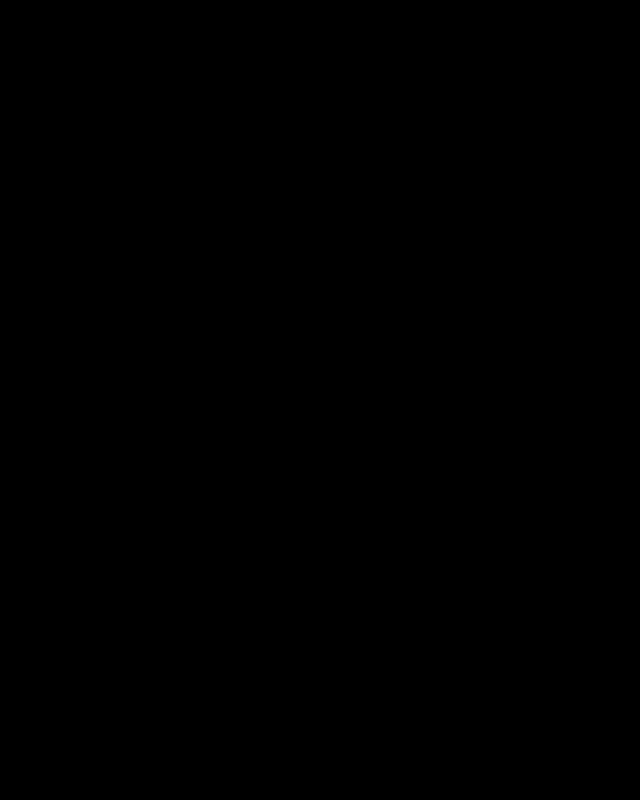
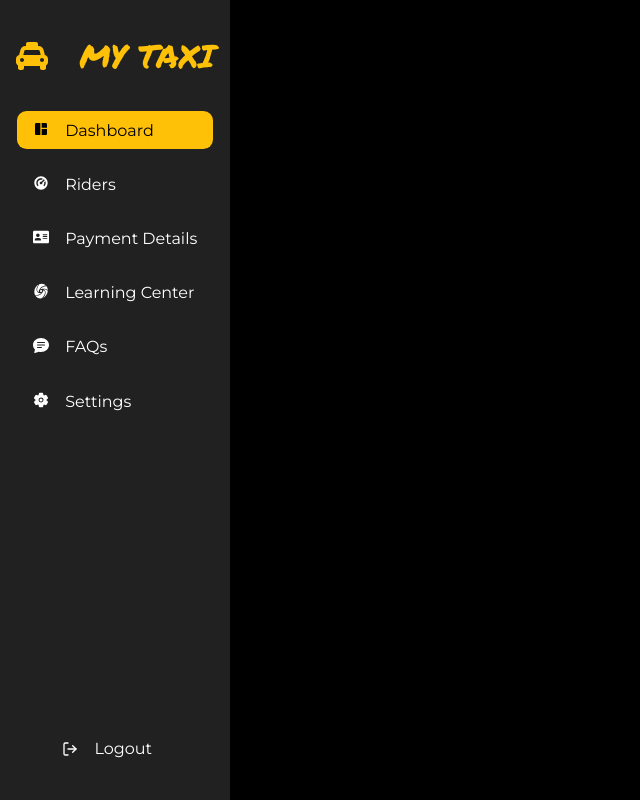
Before and after one commit to Melchizedek-1/Admin-Dashboard, a React (Create React App) app: page / in a window 1280 px wide. Shown: the whole page, without its empty margins (0-640 px from the left). Built offline with nearby package versions, Linux system fonts and the light colour scheme; the HTML template or start-up script is replaced by a standard one.

Commit message:
Sidebar section added

```diff
--- a/src/components/Sidebar.jsx
+++ b/src/components/Sidebar.jsx
@@ -1,9 +1,131 @@
-import React from 'react'
+import React, { useEffect, useState } from 'react'
+import styled from "styled-components";
+
+import { MdSpaceDashboard } from "react-icons/md";
+import { RiDashboard2Fill } from "react-icons/ri";
+import { FaAddressCard, FaTaxi } from "react-icons/fa";
+import { GiTwirlCenter } from "react-icons/gi";
+import { BsFillChatTextFill } from "react-icons/bs";
+import { IoSettings } from "react-icons/io5";
+import { FiLogOut } from "react-icons/fi";
+import { GiHamburgerMenu } from "react-icons/gi";
+import { VscChromeClose } from "react-icons/vsc";
 
 function Sidebar() {
+
+    const [currentLink, setCurrentLink] = useState(1);
+
   return (
-    <div>Sidebar</div>
-  )
+      <>
+        <Section>
+            <div className="top">
+                <div className="brand">
+                    <FaTaxi />
+                    <span>MY TAXI</span>
+                </div>
+                <div className="toggle"></div>
+                <div className="links">
+                    <ul>
+                        <li onClick={() => setCurrentLink(1)} className={currentLink === 1 ? "active" : "none"}><a href="#"><MdSpaceDashboard /> <span> Dashboard</span></a></li>
+                        <li onClick={() => setCurrentLink(2)} className={currentLink === 2 ? "active" : "none"}><a href="#"><RiDashboard2Fill /> <span> Riders</span></a></li>
+                        <li onClick={() => setCurrentLink(3)} className={currentLink === 3 ? "active" : "none"}><a href="#"><FaAddressCard /> <span> Payment Details</span></a></li>
+                        <li onClick={() => setCurrentLink(4)} className={currentLink === 4 ? "active" : "none"}><a href="#"><GiTwirlCenter /> <span> Learning Center</span></a></li>
+                        <li onClick={() => setCurrentLink(5)} className={currentLink === 5 ? "active" : "none"}><a href="#"><BsFillChatTextFill /> <span> FAQs</span></a></li>
+                        <li onClick={() => setCurrentLink(6)} className={currentLink === 6 ? "active" : "none"}><a href="#"><IoSettings /> <span> Settings</span></a></li>
+                    </ul>
+                </div>
+            </div>
+            <div className="logout">
+                <a href="#"><FiLogOut /> <span className="logout">Logout</span></a>
+            </div>
+        </Section>
+      </>
+  );
 }
 
+const Section = styled.section`
+    position: fixed;
+    left: 0;
+    background-color: #212121;
+    height: 100vh;
+    width: 18vw;
+    display: flex;
+    flex-direction: column;
+    align-items: center;
+    justify-content: space-between;
+    padding: 2rem 0;
+    gap: 2rem;
+    .top {
+        display: flex;
+        flex-direction: column;
+        gap: 2rem;
+        width: 100%;
+        .toggle {
+            display: none;
+        }
+        .brand {
+            width: 100%;
+            display: flex;
+            justify-content: center;
+            align-items: center;
+            gap: 2rem;
+            svg {
+            color: #ffc107;
+            font-size: 2rem;
+            }
+            span {
+            font-size: 2rem;
+            color: #ffc107;
+            font-family: "Permanent Marker", cursive;
+            }
+        }
+        .links {
+            display: flex;
+            justify-content: center;
+            ul {
+                list-style-type: none;
+                display: flex;
+                flex-direction: column;
+                gap: 1rem;
+                li {
+                    padding: 0.6rem 1rem;
+                    border-radius: 0.6rem;
+                    &:hover {
+                        background-color: #ffc107;
+                        a {
+                        color: black;
+                        }
+                    }
+                    a {
+                        text-decoration: none;
+                        display: flex;
+                        gap: 1rem;
+                        color: white;
+                    }
+                }
+                .active {
+                    background-color: #ffc107;
+                    a {
+                        color: black;
+                    }
+                }
+            }
+        }
+    }
+    .logout {
+        padding: 0.3rem 1rem;
+        border-radius: 0.6rem;
+        &:hover {
+        background-color: #da0037;
+        }
+        a {
+        text-decoration: none;
+        display: flex;
+        align-items: center;
+        justify-content: flex-start;
+        color: white;
+        }
+    }
+`;
+
 export default Sidebar
```
